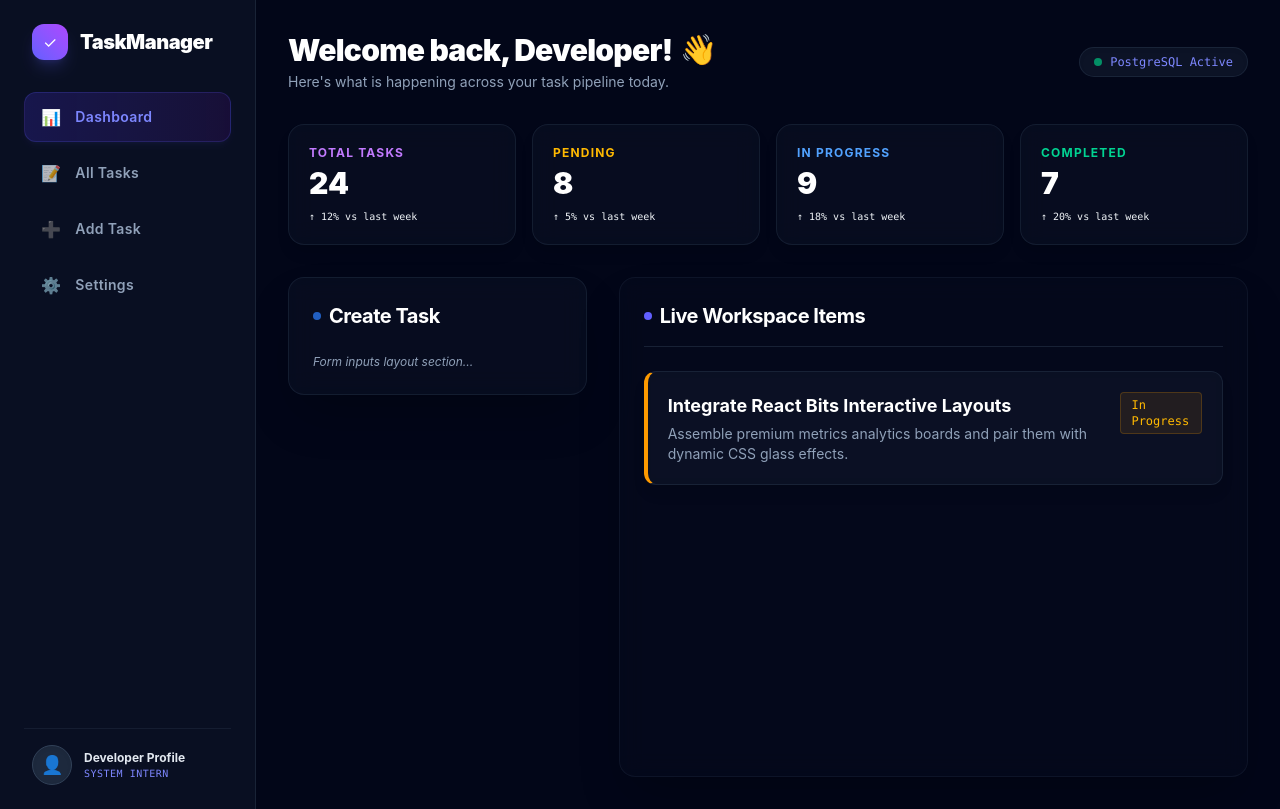
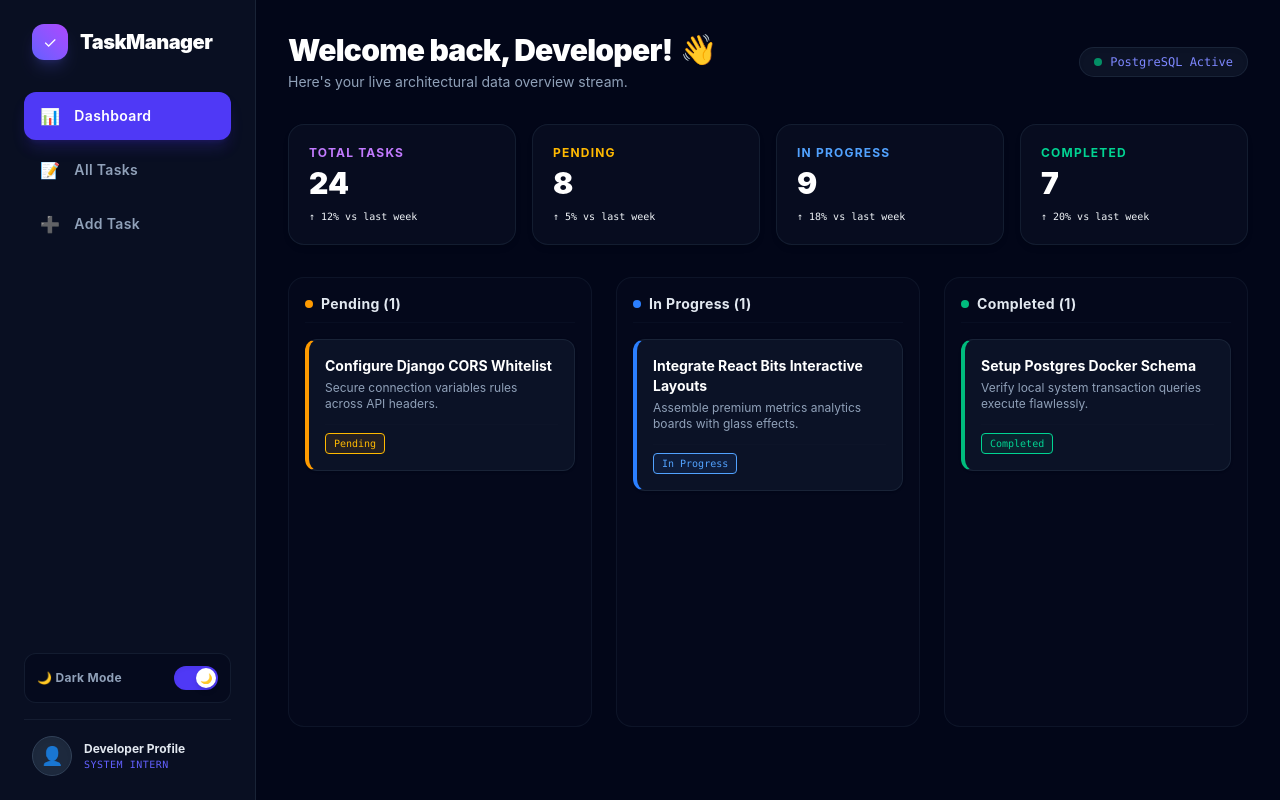
Before and after one commit to Muneeb19h/task-manager-workspace, a React (Vite) app in the folder frontend/: page / in a window 1280 px wide. Built offline with nearby package versions, Linux system fonts and the light colour scheme.

Commit message:
Adding DarkTheme mode

```diff
--- a/frontend/src/App.tsx
+++ b/frontend/src/App.tsx
@@ -1,53 +1,75 @@
-import React from 'react';
+import React, { useState } from 'react';
 import Sidebar from './components/Layout/Sidebar';
 import StatsGrid from './components/Dashboard/StatsGrid';
 import TaskForm from './components/Dashboard/TaskForm';
 import TaskList from './components/Dashboard/TaskList';
 
 const App = () => {
+  // 1. Navigation Controller: Tracks active tab ('dashboard' | 'add-task' | 'all-tasks')
+  const [activeTab, setActiveTab] = useState<'dashboard' | 'add-task' | 'all-tasks'>('dashboard');
+
+  // 2. Theme Controller: Tracks system display style
+  const [darkMode, setDarkMode] = useState<boolean>(true);
+
   return (
-    // Responsive outer grid: Layout shifts horizontally when viewing on desktop monitors
-    <div className="min-h-screen bg-slate-950 text-slate-100 flex flex-col lg:flex-row antialiased font-sans selection:bg-indigo-500 selection:text-white">
+    // Master container toggles deep background palettes dynamically based on theme state
+    <div className={`min-h-screen flex flex-col lg:flex-row antialiased font-sans transition-colors duration-300 ${
+      darkMode ? 'bg-slate-950 text-slate-100' : 'bg-slate-50 text-slate-900'
+    }`}>
 
-      {/* 1. SIDEBAR PANEL SYSTEM LINK */}
-      <Sidebar />
+      {/* SIDEBAR NAVIGATION PANEL (We pass control functions as props!) */}
+      <Sidebar activeTab={activeTab} setActiveTab={setActiveTab} darkMode={darkMode} setDarkMode={setDarkMode} />
 
-      {/* 2. CORE SYSTEM CONTENT SUITE PANEL */}
+      {/* PRIMARY CONSOLE HUB AREA */}
       <div className="flex-1 p-4 md:p-8 overflow-y-auto max-w-7xl mx-auto w-full">
 
-        {/* Dynamic Dashboard Greeting Unit Header */}
-        <header className="w-full flex flex-col md:flex-row justify-between items-start md:items-center gap-4 mb-8">
+        {/* HEADER BRAND CONTROL LAYER */}
+        <header className="w-full flex flex-col sm:flex-row justify-between items-start sm:items-center gap-4 mb-8">
           <div>
-            <div className="flex items-center gap-2 text-2xl md:text-3xl font-black tracking-tight text-white">
+            <div className={`flex items-center gap-2 text-2xl md:text-3xl font-black tracking-tight ${darkMode ? 'text-white' : 'text-slate-900'}`}>
               <span>Welcome back, Developer!</span>
               <span className="animate-bounce origin-bottom-right inline-block">👋</span>
             </div>
-            <p className="text-slate-400 mt-1 text-xs md:text-sm">
-              Here's what is happening across your task pipeline today.
+            <p className={darkMode ? 'text-slate-400 mt-1 text-xs md:text-sm' : 'text-slate-600 mt-1 text-xs md:text-sm'}>
+              Here's your live architectural data overview stream.
             </p>
           </div>
 
-          <span className="bg-slate-900/80 text-indigo-400 text-xs px-3.5 py-1.5 rounded-full font-mono border border-slate-800/80 shadow-inner flex items-center gap-2">
+          <span className={`text-xs px-3.5 py-1.5 rounded-full font-mono border shadow-inner flex items-center gap-2 transition-colors ${
+            darkMode ? 'bg-slate-900/80 text-indigo-400 border-slate-800/80' : 'bg-white text-indigo-600 border-slate-200'
+          }`}>
             <span className="h-2 w-2 rounded-full bg-emerald-500 animate-pulse" />
             PostgreSQL Active
           </span>
         </header>
 
-        {/* 3. REUSABLE SYSTEM METRIC PANEL WIDGET */}
-        <StatsGrid />
+        {/* DYNAMIC VIEW ROUTING PORT */}
+        {activeTab === 'dashboard' && (
+          <div className="space-y-8 animate-fadeIn">
+            {/* Metric Blocks Overview */}
+            <StatsGrid darkMode={darkMode} />
 
-        {/* 4. LOWER DATA STREAM SPLIT GRID PANEL CONTROL MODULE */}
-        <main className="grid grid-cols-1 lg:grid-cols-3 gap-8 items-start mt-8 w-full">
-          {/* Left Third: Input Management Column Block */}
-          <div className="lg:col-span-1">
-            <TaskForm />
+            {/* The primary active item columns component now takes up 100% full stretch room! */}
+            <div className="w-full">
+              <TaskList darkMode={darkMode} />
+            </div>
           </div>
+        )}
 
-          {/* Right Two-Thirds: Active Tasks Reader Column Block */}
-          <div className="lg:col-span-2">
-            <TaskList />
+        {activeTab === 'add-task' && (
+          <div className="max-w-2xl mx-auto mt-4 animate-fadeIn">
+            <TaskForm darkMode={darkMode} onTaskCreated={() => setActiveTab('dashboard')} />
           </div>
-        </main>
+        )}
+
+        {activeTab === 'all-tasks' && (
+          <div className="space-y-4 animate-fadeIn">
+            <div className={`p-6 rounded-2xl border ${darkMode ? 'bg-slate-900/40 border-slate-800/60' : 'bg-white border-slate-200'}`}>
+              <h2 className="text-xl font-bold mb-2">All Tasks Management View</h2>
+              <p className="text-sm text-slate-400">Complete table view containing Update, Delete, and Filter controllers will render here.</p>
+            </div>
+          </div>
+        )}
 
       </div>
     </div>
--- a/frontend/src/components/Dashboard/StatsGrid.tsx
+++ b/frontend/src/components/Dashboard/StatsGrid.tsx
@@ -1,21 +1,27 @@
 import React from 'react';
 
-export const StatsGrid: React.FC = () => {
+interface StatsGridProps {
+  darkMode: boolean;
+}
+
+export const StatsGrid: React.FC<StatsGridProps> = ({ darkMode }) => {
   const stats = [
-    { title: 'Total Tasks', value: '24', color: 'from-purple-500', trend: '↑ 12% vs last week', textColor: 'text-purple-400' },
-    { title: 'Pending', value: '8', color: 'from-amber-500', trend: '↑ 5% vs last week', textColor: 'text-amber-400' },
-    { title: 'In Progress', value: '9', color: 'from-blue-500', trend: '↑ 18% vs last week', textColor: 'text-blue-400' },
-    { title: 'Completed', value: '7', color: 'from-emerald-500', trend: '↑ 20% vs last week', textColor: 'text-emerald-400' },
+    { title: 'Total Tasks', value: '24', color: 'from-purple-500', trend: '↑ 12% vs last week', darkText: 'text-purple-400', lightText: 'text-purple-600' },
+    { title: 'Pending', value: '8', color: 'from-amber-500', trend: '↑ 5% vs last week', darkText: 'text-amber-400', lightText: 'text-amber-600' },
+    { title: 'In Progress', value: '9', color: 'from-blue-500', trend: '↑ 18% vs last week', darkText: 'text-blue-400', lightText: 'text-blue-600' },
+    { title: 'Completed', value: '7', color: 'from-emerald-500', trend: '↑ 20% vs last week', darkText: 'text-emerald-400', lightText: 'text-emerald-600' },
   ];
 
   return (
     <section className="grid grid-cols-1 sm:grid-cols-2 lg:grid-cols-4 gap-4 w-full">
       {stats.map((card, idx) => (
-        <div key={idx} className="bg-slate-900/40 backdrop-blur-md border border-slate-800/60 p-5 rounded-2xl relative overflow-hidden group shadow-lg">
+        <div key={idx} className={`p-5 rounded-2xl relative overflow-hidden group shadow-md transition-colors border ${
+          darkMode ? 'bg-slate-900/40 border-slate-800/60' : 'bg-white border-slate-200'
+        }`}>
           <div className={`absolute top-0 left-0 w-full h-[2px] bg-gradient-to-r from-transparent via-950 ${card.color} to-transparent opacity-40 group-hover:opacity-100 transition-opacity`} />
-          <div className={`text-xs font-bold tracking-widest uppercase ${card.textColor}`}>{card.title}</div>
-          <div className="text-3xl font-black text-white mt-1">{card.value}</div>
-          <div className={`text-[10px] ${card.textColor}/70 mt-2 font-mono`}>{card.trend}</div>
+          <div className={`text-xs font-bold tracking-widest uppercase ${darkMode ? card.darkText : card.lightText}`}>{card.title}</div>
+          <div className={`text-3xl font-black mt-1 ${darkMode ? 'text-white' : 'text-slate-900'}`}>{card.value}</div>
+          <div className={`text-[10px] mt-2 font-mono ${darkMode ? `${card.darkText}/70` : `${card.lightText}/80`}`}>{card.trend}</div>
         </div>
       ))}
     </section>
--- a/frontend/src/components/Dashboard/TaskForm.tsx
+++ b/frontend/src/components/Dashboard/TaskForm.tsx
@@ -1,15 +1,28 @@
 import React from 'react';
 
-export const TaskForm: React.FC = () => {
+interface TaskFormProps {
+  darkMode: boolean;
+  onTaskCreated: () => void;
+}
+
+export const TaskForm: React.FC<TaskFormProps> = ({ darkMode, onTaskCreated }) => {
   return (
-    <div className="bg-slate-900/40 backdrop-blur-md border border-slate-800/60 rounded-2xl p-6 shadow-2xl relative lg:sticky lg:top-8">
+    <div className={`border rounded-2xl p-6 shadow-2xl transition-colors ${
+      darkMode ? 'bg-slate-900/40 border-slate-800/60' : 'bg-white border-slate-200'
+    }`}>
       <div className="flex items-center gap-2 mb-6">
         <span className="h-2 w-2 rounded-full bg-blue-500 animate-pulse" />
-        <h2 className="text-xl font-bold tracking-tight text-white">Create Task</h2>
+        <h2 className={`text-xl font-bold tracking-tight ${darkMode ? 'text-white' : 'text-slate-900'}`}>Create New Task</h2>
       </div>
 
       <div className="space-y-4">
-        <p className="text-xs text-slate-400 italic">Form inputs layout section...</p>
+        <p className="text-sm text-slate-400 italic">Form fields will cleanly render inside this isolated view window panel container.</p>
+        <button
+          onClick={onTaskCreated}
+          className="mt-4 px-4 py-2 bg-indigo-600 text-white rounded-xl text-xs font-bold shadow"
+        >
+          Return to Dashboard
+        </button>
       </div>
     </div>
   );
--- a/frontend/src/components/Dashboard/TaskList.tsx
+++ b/frontend/src/components/Dashboard/TaskList.tsx
@@ -1,32 +1,55 @@
 import React from 'react';
 
-export const TaskList: React.FC = () => {
+interface TaskListProps {
+  darkMode: boolean;
+}
+
+export const TaskList: React.FC<TaskListProps> = ({ darkMode }) => {
+  // Mock data structural array mirroring standard response models
+  const mockTasks = [
+    { title: 'Integrate React Bits Interactive Layouts', desc: 'Assemble premium metrics analytics boards with glass effects.', status: 'In Progress', border: 'border-l-blue-500', text: 'text-blue-400', bg: 'bg-blue-500/10' },
+    { title: 'Configure Django CORS Whitelist', desc: 'Secure connection variables rules across API headers.', status: 'Pending', border: 'border-l-amber-500', text: 'text-amber-400', bg: 'bg-amber-500/10' },
+    { title: 'Setup Postgres Docker Schema', desc: 'Verify local system transaction queries execute flawlessly.', status: 'Completed', border: 'border-l-emerald-500', text: 'text-emerald-400', bg: 'bg-emerald-500/10' },
+  ];
+
+  const columns = [
+    { id: 'Pending', label: 'Pending (1)', color: 'bg-amber-500' },
+    { id: 'In Progress', label: 'In Progress (1)', color: 'bg-blue-500' },
+    { id: 'Completed', label: 'Completed (1)', color: 'bg-emerald-500' },
+  ];
+
   return (
-    <div className="bg-slate-900/20 backdrop-blur-md border border-slate-800/40 rounded-2xl p-6 shadow-2xl min-h-[500px]">
-      <div className="flex justify-between items-center mb-6 border-b border-slate-800/80 pb-4">
-        <div className="flex items-center gap-2">
-          <span className="h-2 w-2 rounded-full bg-indigo-500" />
-          <h2 className="text-xl font-bold tracking-tight text-white">Live Workspace Items</h2>
-        </div>
-      </div>
+    <div className="w-full grid grid-cols-1 md:grid-cols-3 gap-6 items-start">
+      {columns.map((col) => (
+        <div key={col.id} className={`p-4 rounded-2xl border min-h-[450px] transition-colors ${
+          darkMode ? 'bg-slate-900/20 border-slate-800/40' : 'bg-slate-100/60 border-slate-200'
+        }`}>
+          {/* Column Header */}
+          <div className="flex items-center gap-2 mb-4 pb-2 border-b border-slate-800/20">
+            <span className={`h-2 w-2 rounded-full ${col.color}`} />
+            <h3 className={`font-bold text-sm tracking-wide ${darkMode ? 'text-slate-200' : 'text-slate-700'}`}>{col.label}</h3>
+          </div>
 
-      <div className="space-y-4">
-        <div className="group relative bg-slate-900/60 backdrop-blur-sm border-l-4 border-l-amber-500 border border-slate-800/80 rounded-xl p-5 hover:border-slate-700/80 transition-all duration-300 shadow-lg">
-          <div className="flex justify-between items-start">
-            <div>
-              <h3 className="font-bold text-lg text-white group-hover:text-amber-400 transition-colors">
-                Integrate React Bits Interactive Layouts
-              </h3>
-              <p className="text-sm text-slate-400 mt-1">
-                Assemble premium metrics analytics boards and pair them with dynamic CSS glass effects.
-              </p>
-            </div>
-            <span className="text-xs bg-amber-500/10 text-amber-400 px-2.5 py-1 rounded border border-amber-500/20 font-medium font-mono">
-              In Progress
-            </span>
+          {/* Filtered Column Card Items Stack */}
+          <div className="space-y-3">
+            {mockTasks
+              .filter((t) => t.status === col.id)
+              .map((task, i) => (
+                <div key={i} className={`p-4 rounded-xl border-l-4 ${task.border} border shadow-sm transition-transform hover:-translate-y-0.5 duration-200 ${
+                  darkMode ? 'bg-slate-900/70 border-slate-800/80' : 'bg-white border-slate-200'
+                }`}>
+                  <h4 className={`font-bold text-sm ${darkMode ? 'text-white' : 'text-slate-900'}`}>{task.title}</h4>
+                  <p className="text-xs text-slate-400 mt-1 line-clamp-2">{task.desc}</p>
+                  <div className="flex justify-between items-center mt-3 pt-2 border-t border-slate-800/10">
+                    <span className={`text-[10px] font-mono px-2 py-0.5 rounded border ${task.text} ${task.bg}`}>
+                      {task.status}
+                    </span>
+                  </div>
+                </div>
+              ))}
           </div>
         </div>
-      </div>
+      ))}
     </div>
   );
 };
--- a/frontend/src/components/Layout/Sidebar.tsx
+++ b/frontend/src/components/Layout/Sidebar.tsx
@@ -1,52 +1,91 @@
 import React from 'react';
 
-export const Sidebar: React.FC = () => {
+interface SidebarProps {
+  activeTab: 'dashboard' | 'add-task' | 'all-tasks';
+  setActiveTab: (tab: 'dashboard' | 'add-task' | 'all-tasks') => void;
+  darkMode: boolean;
+  setDarkMode: (value: boolean) => void;
+}
+
+export const Sidebar: React.FC<SidebarProps> = ({ activeTab, setActiveTab, darkMode, setDarkMode }) => {
   const menuItems = [
-    { label: 'Dashboard', icon: '📊', active: true },
-    { label: 'All Tasks', icon: '📝', active: false },
-    { label: 'Add Task', icon: '➕', active: false },
-    { label: 'Settings', icon: '⚙️', active: false },
+    { id: 'dashboard', label: 'Dashboard', icon: '📊' },
+    { id: 'all-tasks', label: 'All Tasks', icon: '📝' },
+    { id: 'add-task', label: 'Add Task', icon: '➕' },
   ];
 
   return (
-    <aside className="w-full lg:w-64 bg-slate-900/60 backdrop-blur-xl border-b lg:border-b-0 lg:border-r border-slate-800/80 p-6 flex flex-col justify-between shrink-0 lg:min-h-screen">
+    <aside className={`w-full lg:w-64 p-6 flex flex-col justify-between shrink-0 lg:min-h-screen transition-colors duration-300 border-b lg:border-b-0 lg:border-r ${
+      darkMode ? 'bg-slate-900/60 backdrop-blur-xl border-slate-800/80' : 'bg-slate-100 backdrop-blur-xl border-slate-200'
+    }`}>
       <div>
-        {/* Workspace Brand Title Header */}
+        {/* Brand Header */}
         <div className="flex items-center gap-3 mb-8 px-2">
           <div className="h-9 w-9 rounded-xl bg-gradient-to-tr from-indigo-500 to-purple-500 flex items-center justify-center text-white shadow-lg shadow-indigo-500/20">
             ✓
           </div>
-          <span className="text-xl font-black tracking-tight text-white">TaskManager</span>
+          <span className={`text-xl font-black tracking-tight ${darkMode ? 'text-white' : 'text-slate-900'}`}>TaskManager</span>
         </div>
 
-        {/* Dynamic Navigation Map Menu List */}
+        {/* Dynamic Navigation */}
         <nav className="space-y-1.5">
-          {menuItems.map((item, index) => (
+          {menuItems.map((item) => {
+            const isSelected = activeTab === item.id;
+            return (
               <button
-              key={index}
+                key={item.id}
+                // eslint-disable-next-line @typescript-eslint/no-explicit-any
+                onClick={() => setActiveTab(item.id as any)}
                 className={`w-full flex items-center gap-3.5 px-4 py-3 rounded-xl text-sm font-semibold tracking-wide transition-all duration-200 group text-left ${
-                item.active
-                  ? 'bg-gradient-to-r from-indigo-600/20 to-purple-600/10 text-indigo-400 border border-indigo-500/20 shadow-md shadow-indigo-500/5'
-                  : 'text-slate-400 hover:text-slate-200 hover:bg-slate-800/40 border border-transparent'
+                  isSelected
+                    ? 'bg-indigo-600 text-white shadow-lg shadow-indigo-600/20'
+                    : darkMode
+                      ? 'text-slate-400 hover:text-slate-200 hover:bg-slate-800/40'
+                      : 'text-slate-600 hover:text-slate-900 hover:bg-slate-200/60'
                 }`}
               >
-              <span className={`text-base transition-transform group-hover:scale-110 duration-200 ${item.active ? 'opacity-100' : 'opacity-70'}`}>
+                <span className="text-base transition-transform group-hover:scale-110 duration-200">
                   {item.icon}
                 </span>
                 {item.label}
               </button>
-          ))}
+            );
+          })}
         </nav>
       </div>
 
-      {/* User Session Profile Foot Widget Card */}
-      <div className="mt-8 pt-4 border-t border-slate-800/60 flex items-center gap-3 px-2">
-        <div className="h-10 w-10 rounded-full bg-slate-800 border border-slate-700 overflow-hidden flex items-center justify-center text-lg shadow-inner">
+      {/* FOOTER CONTROLS PANEL */}
+      <div className="space-y-4">
+        {/* THEME SWITCHER WIDGET BUTTON */}
+        <div className={`p-3 rounded-xl flex items-center justify-between border transition-colors ${
+          darkMode ? 'bg-slate-950/40 border-slate-800/60' : 'bg-slate-200/40 border-slate-300/60'
+        }`}>
+          <span className={`text-xs font-bold tracking-wide ${darkMode ? 'text-slate-400' : 'text-slate-600'}`}>
+            {darkMode ? '🌙 Dark Mode' : '☀️ Light Mode'}
+          </span>
+          <button
+            onClick={() => setDarkMode(!darkMode)}
+            className="w-11 h-6 bg-indigo-600 rounded-full p-0.5 transition-colors relative focus:outline-none shadow-inner"
+          >
+            <div className={`w-5 h-5 bg-white rounded-full shadow-md transform transition-transform duration-200 flex items-center justify-center text-[10px] ${
+              darkMode ? 'translate-x-5' : 'translate-x-0'
+            }`}>
+              {darkMode ? '🌙' : '☀️'}
+            </div>
+          </button>
+        </div>
+
+        {/* Profile Card */}
+        <div className={`pt-4 border-t flex items-center gap-3 px-2 ${darkMode ? 'border-slate-800/60' : 'border-slate-200'}`}>
+          <div className={`h-10 w-10 rounded-full flex items-center justify-center text-lg shadow-inner ${
+            darkMode ? 'bg-slate-800 border border-slate-700' : 'bg-slate-200 border border-slate-300'
+          }`}>
             👤
           </div>
           <div>
-          <div className="text-xs font-bold text-slate-200">Developer Profile</div>
-          <div className="text-[10px] text-indigo-400 font-medium tracking-wider font-mono">SYSTEM INTERN</div>
+            <div className={`text-xs font-bold ${darkMode ? 'text-slate-200' : 'text-slate-800'}`}>Developer Profile</div>
+            <div className="text-[10px] text-indigo-500 font-medium tracking-wider font-mono">SYSTEM INTERN</div>
+          </div>
         </div>
       </div>
     </aside>
```
Lines whose indentation alone changed are shown as unchanged.
